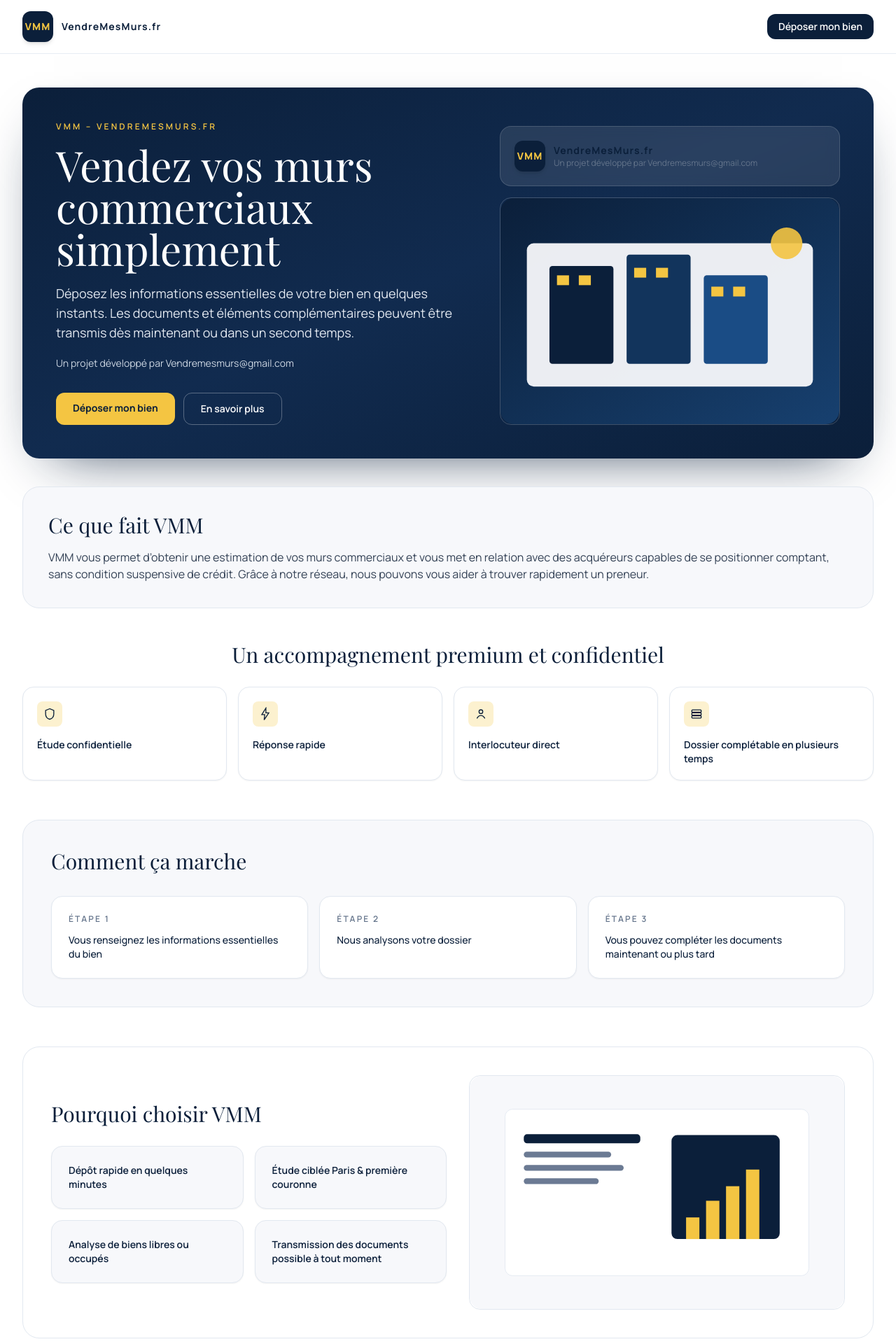
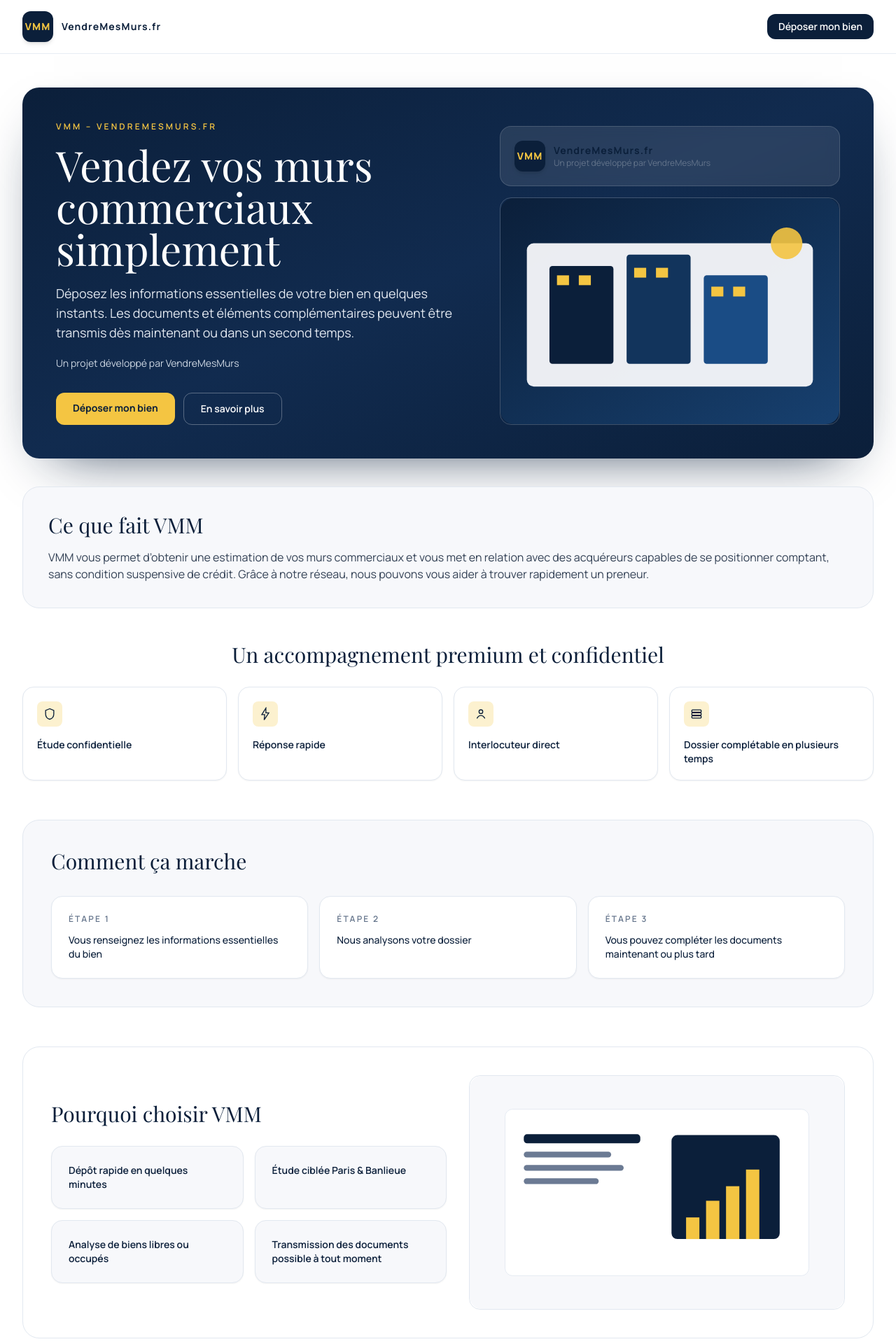
Before and after one commit to AR1414/vendremesmurs, a Next.js app: page / in a window 1280 px wide. Shown: the top 1920 px of the page at 70% size. Built offline with nearby package versions, Linux system fonts and the light colour scheme; no server answers; a web font is replaced by a local one.

Commit message:
update site text and remove email

```diff
--- a/src/app/layout.tsx
+++ b/src/app/layout.tsx
@@ -16,7 +16,7 @@ const playfair = Playfair_Display({
 export const metadata: Metadata = {
   title: 'VMM – VendreMesMurs.fr | Vente de murs commerciaux',
   description:
-    'Plateforme premium pour propriétaires souhaitant céder leurs murs commerciaux à Paris et en première couronne.',
+    'Plateforme premium pour propriétaires souhaitant céder leurs murs commerciaux à Paris et en Banlieue.',
   metadataBase: new URL('https://vendremesmurs.fr'),
   openGraph: {
     title: 'VMM – VendreMesMurs.fr',
--- a/src/app/mentions-legales/page.tsx
+++ b/src/app/mentions-legales/page.tsx
@@ -3,7 +3,7 @@ export default function MentionsLegalesPage() {
     <main className="mx-auto max-w-4xl px-4 py-16 sm:px-6">
       <h1 className="font-serif text-4xl text-[#0B1F3A]">Mentions légales</h1>
       <p className="mt-6 text-sm leading-relaxed text-slate-600">
-        VMM – VendreMesMurs.fr est un projet développé par Vendremesmurs@gmail.com. Pour toute demande relative au
+        VMM – VendreMesMurs.fr est un projet développé par VendreMesMurs. Pour toute demande relative au
         site, contactez-nous via le formulaire principal.
       </p>
     </main>
--- a/src/app/page.tsx
+++ b/src/app/page.tsx
@@ -18,7 +18,7 @@ const steps = [
 
 const advantages = [
   'Dépôt rapide en quelques minutes',
-  'Étude ciblée Paris & première couronne',
+  'Étude ciblée Paris & Banlieue',
   'Analyse de biens libres ou occupés',
   'Transmission des documents possible à tout moment'
 ];
@@ -87,7 +87,7 @@ export default function HomePage() {
                 Déposez les informations essentielles de votre bien en quelques instants. Les documents et éléments
                 complémentaires peuvent être transmis dès maintenant ou dans un second temps.
               </p>
-              <p className="mt-5 text-sm text-slate-300">Un projet développé par Vendremesmurs@gmail.com</p>
+              <p className="mt-5 text-sm text-slate-300">Un projet développé par VendreMesMurs</p>
               <div className="mt-8 flex flex-col gap-3 sm:flex-row">
                 <a
                   href="#formulaire"
@@ -202,8 +202,7 @@ export default function HomePage() {
           <div>
             <BrandLogo compact />
             <p className="mt-3 text-sm text-slate-600">VMM – VendreMesMurs.fr</p>
-            <p className="text-sm text-slate-600">Vendremesmurs@gmail.com</p>
-            <p className="text-sm text-slate-600">Paris & Première couronne</p>
+            <p className="text-sm text-slate-600">Paris & Banlieue</p>
           </div>
           <div className="flex items-end gap-6 text-sm font-medium text-[#0B1F3A] md:justify-end">
             <Link href="/mentions-legales" className="hover:underline">
--- a/src/components/BrandLogo.tsx
+++ b/src/components/BrandLogo.tsx
@@ -12,7 +12,7 @@ export function BrandLogo({ compact = false }: BrandLogoProps) {
       </span>
       <span className="flex flex-col">
         <span className="text-sm font-bold tracking-[0.08em] text-[#0B1F3A]">VendreMesMurs.fr</span>
-        {!compact ? <span className="text-xs text-slate-500">Un projet développé par Vendremesmurs@gmail.com</span> : null}
+        {!compact ? <span className="text-xs text-slate-500">Un projet développé par VendreMesMurs</span> : null}
       </span>
     </Link>
   );
--- a/src/components/LeadForm.tsx
+++ b/src/components/LeadForm.tsx
@@ -84,7 +84,7 @@ export function LeadForm() {
             Secteur *
             <select name="sector" value={sector} onChange={(e) => setSector(e.target.value as Sector)} className={inputClass}>
               <option value="paris">Paris</option>
-              <option value="premiere-couronne">Première couronne</option>
+              <option value="premiere-couronne">Banlieue</option>
             </select>
           </label>
 
```
